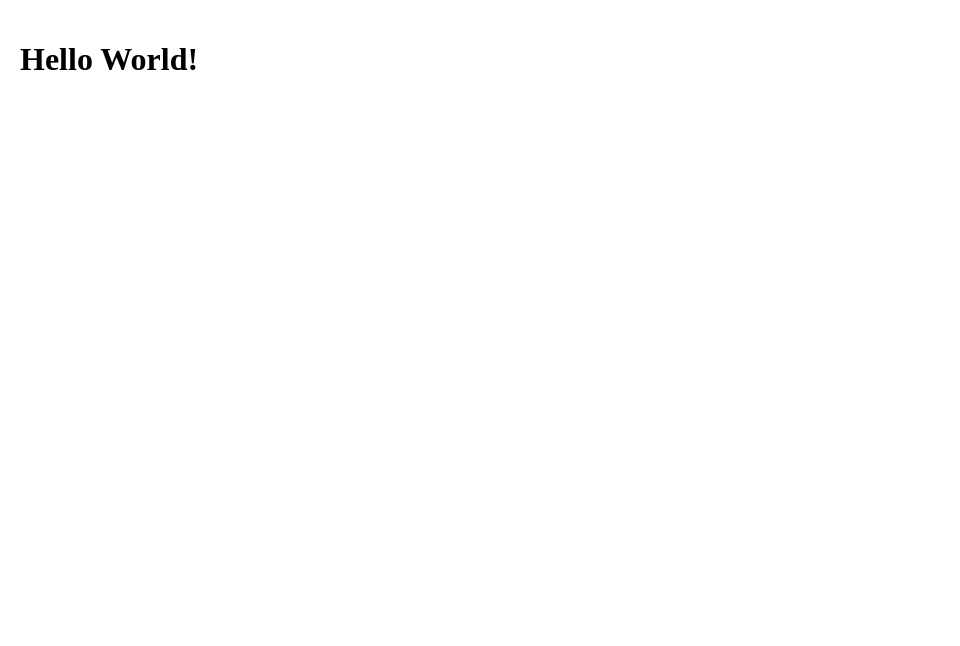
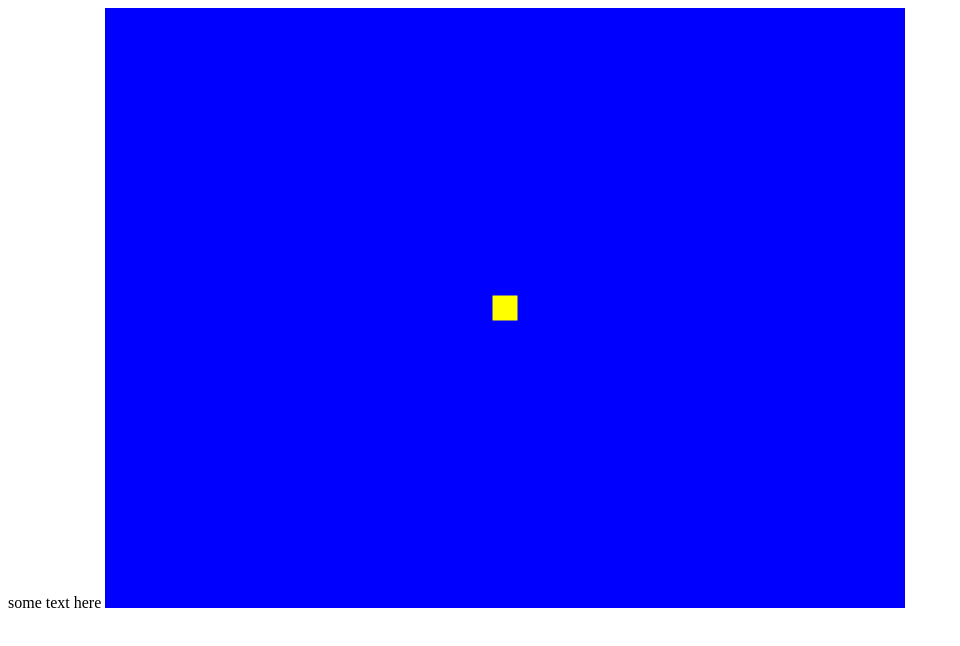
Before and after one commit to curtis1227/RetroTanks, a plain HTML site: page index.html in a window 1280 px wide. Shown: the whole page, without its empty margins (0-960 px from the left). Drawn offline with Linux system fonts and the light colour scheme.

Commit message:
Basic canvas with shrinking block, deleted main.js

```diff
--- a/index.html
+++ b/index.html
@@ -3,16 +3,30 @@
   <head>
     <title>Li-Song</title>
   </head>
-  <body bgcolor=white>
+  some text here
+  <canvas id="gameCanvas" width="800" height="600"></canvas>
 
-    <table border="0" cellpadding="10">
-      <tr>
-        <td>
-          <h1>Please check back later!</h1>
-        </td>
-      </tr>
-    </table>
+  <script>
+  var cvs;
+  var cvsContext;
+  var blockdim;
 
-    <script src="scripts/main.js"></script>
-  </body>
+    window.onload = function() {
+      cvs = document.getElementById('gameCanvas');
+      cvsContext = cvs.getContext('2d');
+
+      var framesPerSecond = 30;
+      setInterval(update, 1000/framesPerSecond);
+
+      blockdim = 100;
+    }
+    function update(){
+      blockdim -= .5;
+
+      cvsContext.fillStyle = 'blue';
+      cvsContext.fillRect(0,0,cvs.width,cvs.height);
+      cvsContext.fillStyle = 'yellow';
+      cvsContext.fillRect(cvs.width/2-blockdim/2,cvs.height/2-blockdim/2,blockdim,blockdim);
+    }
+  </script>
 </html>
--- a/scripts/main.js
+++ /dev/null
@@ -1,2 +0,0 @@
-var myHead = document.querySelector('h1');
-myHead.textContent = 'Hello World!';
```
